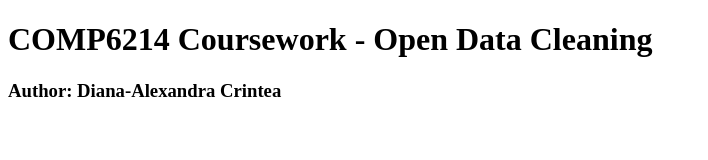
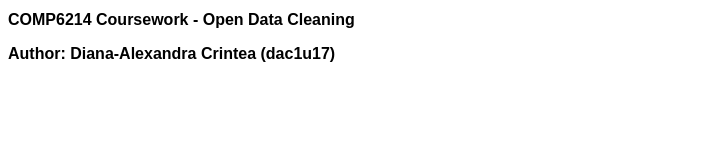
Before and after one commit to Dianna98/Dianna98.github.io, a plain HTML site: page index.html in a window 1280 px wide. Shown: the whole page, without its empty margins (0-708 px from the left). Drawn offline with nearby package versions, Linux system fonts and the light colour scheme.

Commit message:
Update index.html

```diff
--- a/index.html
+++ b/index.html
@@ -1,6 +1,13 @@
 <!DOCTYPE html>
 <html lang="en">
 <head>
+    <style>
+        html * {
+            font-size: 1em !important;
+            color: #000 !important;
+            font-family: Arial !important;
+        }
+    </style>
     <meta charset="UTF-8">
     <meta name="viewport" content="width=device-width, initial-scale=1.0">
     <title>COMP6214 Coursework - Open Data Cleaning</title>
@@ -9,7 +16,7 @@
 </head>
 <body>
 <h1>COMP6214 Coursework - Open Data Cleaning</h1>
-<h3>Author: Diana-Alexandra Crintea</h3>
+<h3>Author: Diana-Alexandra Crintea (dac1u17)</h3>
 <div></div>
 </body>
 </html>
```
